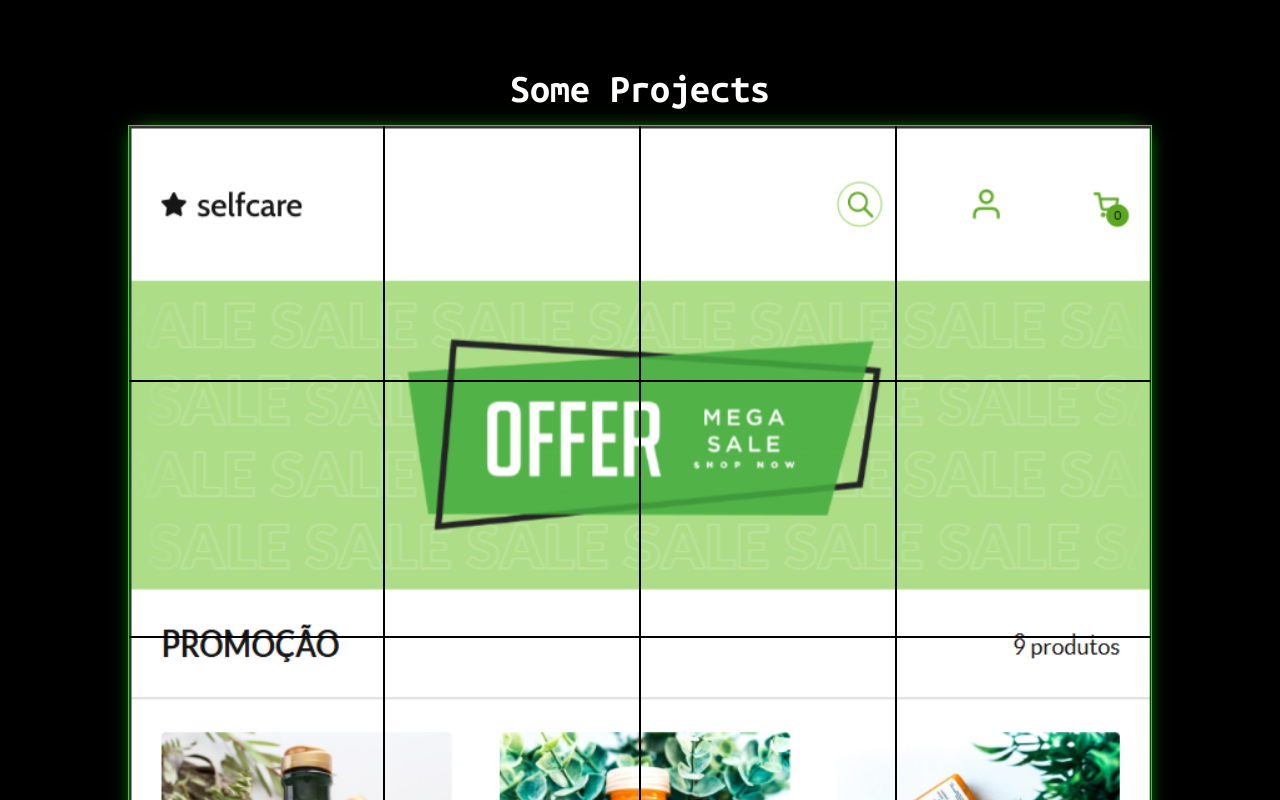
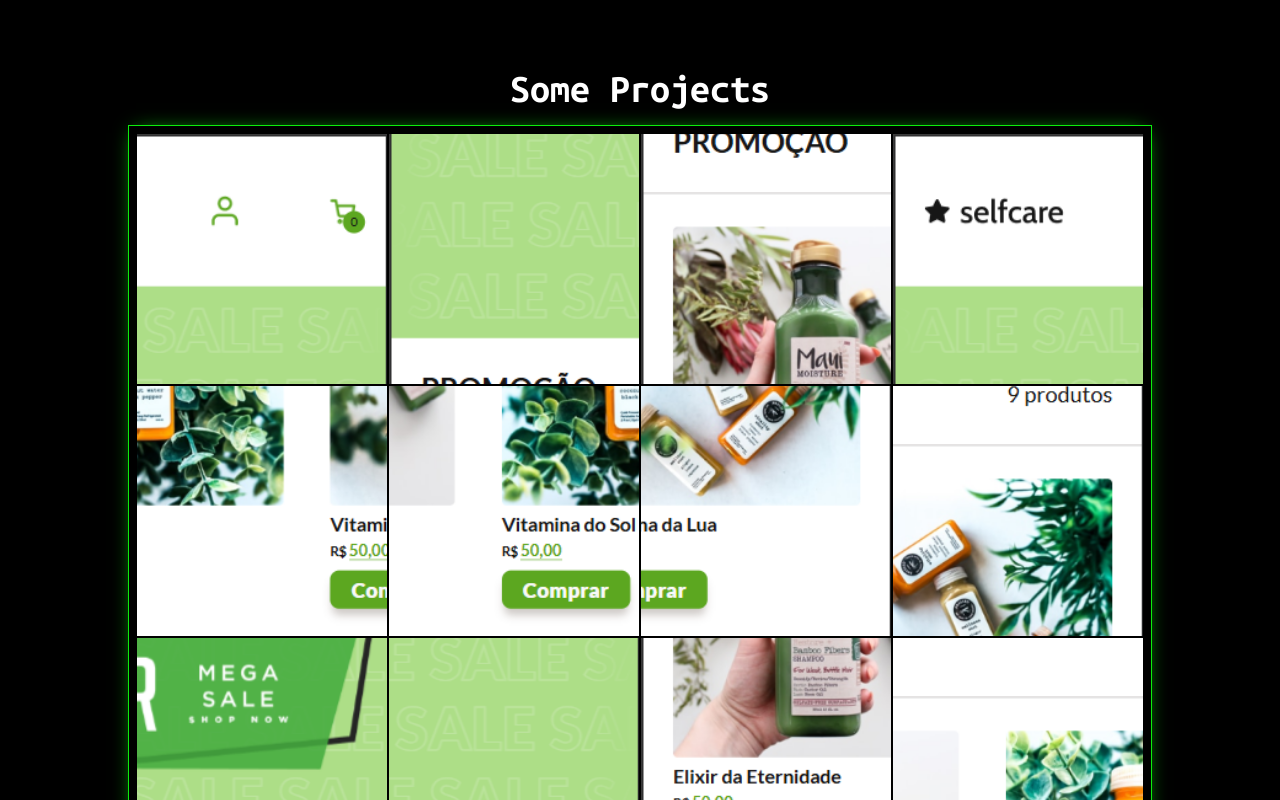
Before and after one commit to pdLeal/portfolioVwn, a React (Vite) app: page /home in a window 1280 px wide. Shown: the part 440-1240 px from the top of the page. Built offline with nearby package versions, Linux system fonts and the light colour scheme.

Commit message:
pieces are randomly generated

```diff
--- a/src/components/puzzle/Puzzle.jsx
+++ b/src/components/puzzle/Puzzle.jsx
@@ -1,4 +1,4 @@
-import React, { useState } from 'react'
+import React, { useEffect, useState } from 'react'
 import * as S from './Puzzle_Style';
 
 function moveToEmpty(e, canMove, setCanMove, lastClick, setLastClick) {
@@ -70,9 +70,20 @@ function moveToEmpty(e, canMove, setCanMove, lastClick, setLastClick) {
 
 }
 
+function fisherYatesShuffle(array) {
+  for (let i = array.length - 1; i > 0; i--) {
+      // Escolha um índice aleatório entre 0 e i
+      const j = Math.floor(Math.random() * (i + 1));
+      // Troque os elementos array[i] e array[j]
+      [array[i], array[j]] = [array[j], array[i]];
+  }
+  return array;
+}
+
 function Puzzle() {
   const [canMove, setCanMove] = useState(['12', '15']);
   const [lastClick, setLastClick] = useState(0);
+  const [shuffledPieces, setShuffledPieces] = useState([]);
 
   const gridLayout = [];
   const numOfSlots = 16;
@@ -81,16 +92,21 @@ function Puzzle() {
   }
 
 
+  useEffect(() => {
+    setShuffledPieces(fisherYatesShuffle(gridLayout));
+  }, [])
+
+
 
   return (
     <S.Container $layout={Math.sqrt(numOfSlots)}>
 
       {
-        gridLayout.map((slot) => {
+        gridLayout.map((slot, i) => {
           if (slot < numOfSlots) {
             return (
               <div className='slot' data-empty='false' data-position={slot} key={slot}>
-                <S.Piece data-piece={slot} onClick={e => {
+                <S.Piece data-piece={shuffledPieces[i]} onClick={e => {
                   moveToEmpty(e, canMove, setCanMove, lastClick, setLastClick);
                 }}></S.Piece>
               </div>
--- a/src/components/puzzle/Puzzle_Style.jsx
+++ b/src/components/puzzle/Puzzle_Style.jsx
@@ -3,6 +3,7 @@ import styled from "styled-components";
 export const Container = styled.section`
     width: 80vw;
     aspect-ratio: 1;
+    padding: 8px;
     margin-inline: auto;
     display: grid;
     grid-template: repeat(${props => props.$layout}, 1fr) / repeat(${props => props.$layout}, 1fr);
@@ -69,7 +70,7 @@ export const Container = styled.section`
         [data-piece="15"] {
             background-position: 66% 100%;
         }
-        /* [data-piece="16"] { background-position: 100% 100%; } */
+        [data-piece="16"] { background-position: 100% 100%; }
     `;
 
 export const Piece = styled.div`
@@ -77,13 +78,4 @@ export const Piece = styled.div`
     background-image: url('/offerchallenge.png');
     background-size: 400%;
     background-repeat: no-repeat;
-
-    /* &:nth-child(1) { background-position: 0% 0%;
-        border: 2px solid orangered} */
     `;
-
-
-export const Img = styled.img`
-    /* transform: scale(4);
-    transform-origin: ${props => props.$x}% ${props => props.$y}%; */
-`;
```
